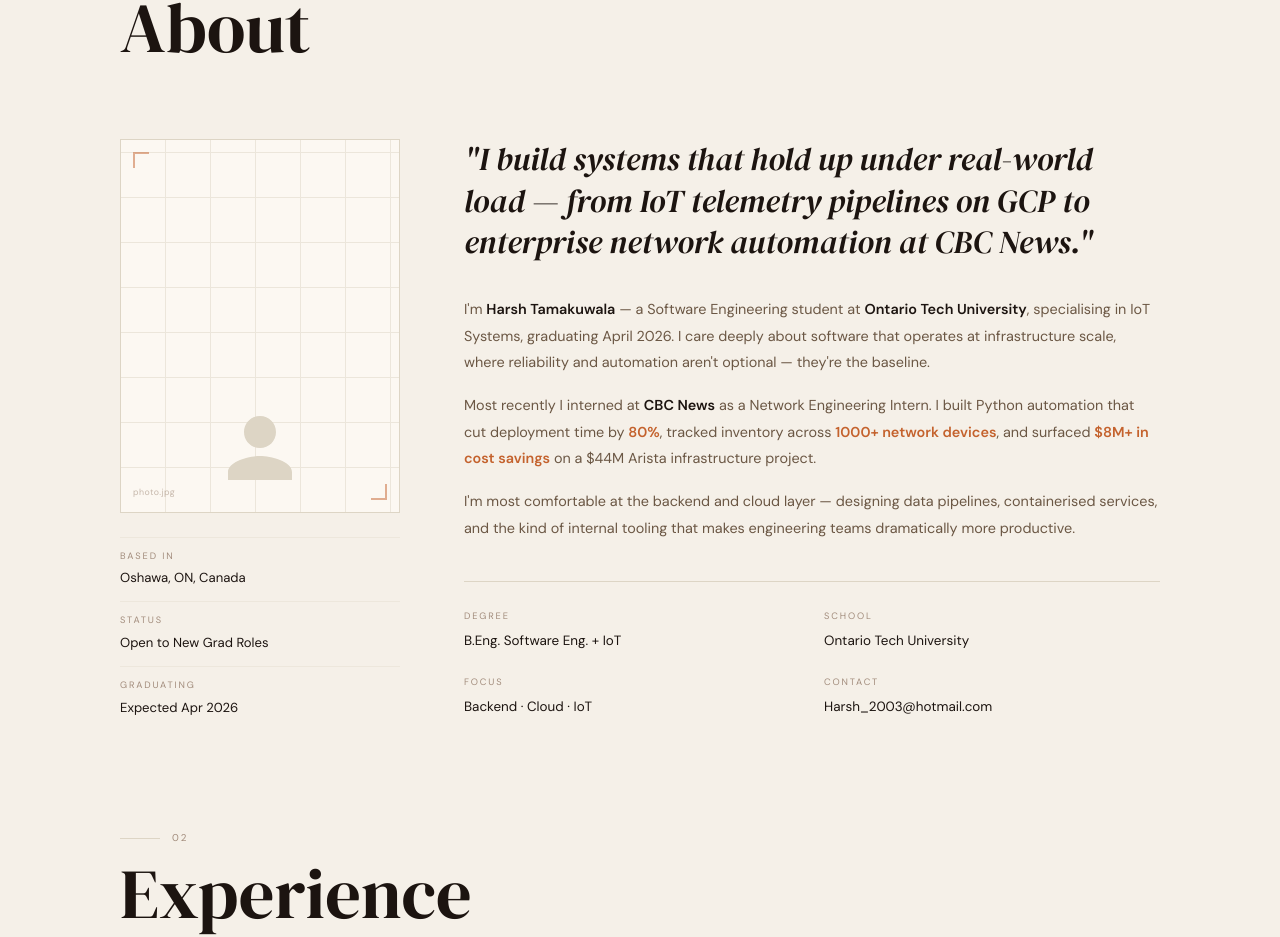
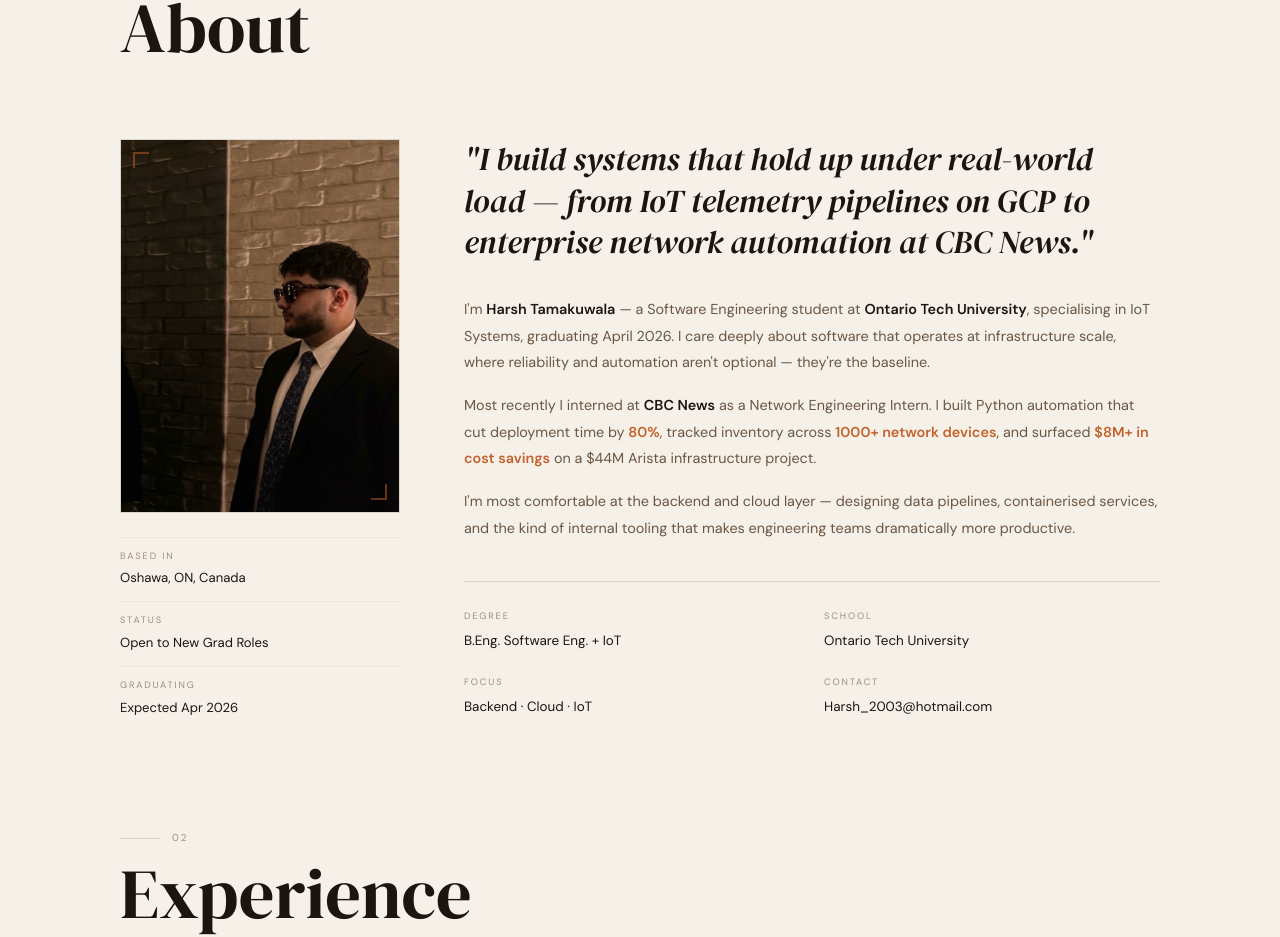
Before and after one commit to Harsh-0214/Personal-Website, a React (Vite) app: page / in a window 1280 px wide. Shown: the part 947-1884 px from the top of the page. Built offline with nearby package versions, Linux system fonts and the light colour scheme.

Commit message:
Add profile photo to About section
https://claude.ai/code/session_01CJ9DZiXCoXVBiJJtNjDHbR

```diff
--- a/src/components/About.tsx
+++ b/src/components/About.tsx
@@ -1,6 +1,7 @@
 import { motion, useInView } from 'framer-motion'
 import { useRef } from 'react'
 import { personal } from '../data/resume'
+import photo from '../assets/photo.jpg'
 
 /* Shared editorial section header used by all sections */
 export function SectionHead({ num, title }: { num: string; title: string }) {
@@ -49,29 +50,16 @@ export default function About() {
 
           {/* Left: Avatar + quick facts */}
           <motion.div {...reveal(0.1)} animate={inView ? reveal(0.1).animate : reveal(0.1).initial}>
-            {/* Photo placeholder */}
+            {/* Photo */}
             <div className="relative aspect-[3/4] bg-surface border border-line overflow-hidden mb-6 max-w-[220px] md:max-w-none">
-              {/* Warm grid */}
-              <div
-                className="absolute inset-0 opacity-50"
-                style={{
-                  backgroundImage:
-                    'repeating-linear-gradient(0deg,transparent,transparent 44px,rgb(var(--c-line)) 44px,rgb(var(--c-line)) 45px),' +
-                    'repeating-linear-gradient(90deg,transparent,transparent 44px,rgb(var(--c-line)) 44px,rgb(var(--c-line)) 45px)',
-                }}
+              <img
+                src={photo}
+                alt={personal.name}
+                className="absolute inset-0 w-full h-full object-cover object-top"
               />
               {/* Corner brackets */}
               <div className="absolute top-3 left-3 w-4 h-4 border-t-2 border-l-2 border-rust/50" />
               <div className="absolute bottom-3 right-3 w-4 h-4 border-b-2 border-r-2 border-rust/50" />
-              {/* Placeholder silhouette */}
-              <div className="absolute inset-0 flex items-end justify-center pb-6">
-                <svg viewBox="0 0 24 24" className="w-20 h-20 text-line" fill="currentColor">
-                  <path d="M12 12c2.7 0 4.8-2.1 4.8-4.8S14.7 2.4 12 2.4 7.2 4.5 7.2 7.2 9.3 12 12 12zm0 2.4c-3.2 0-9.6 1.6-9.6 4.8v2.4h19.2v-2.4c0-3.2-6.4-4.8-9.6-4.8z"/>
-                </svg>
-              </div>
-              <span className="absolute bottom-3 left-3 font-sans text-[0.55rem] text-dim/60 tracking-wider">
-                photo.jpg
-              </span>
             </div>
 
             {/* Quick facts */}
```
Also changed, not shown: src/assets/photo.jpg (added).
